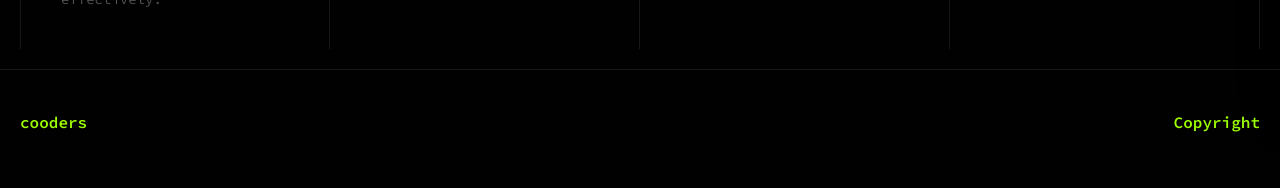
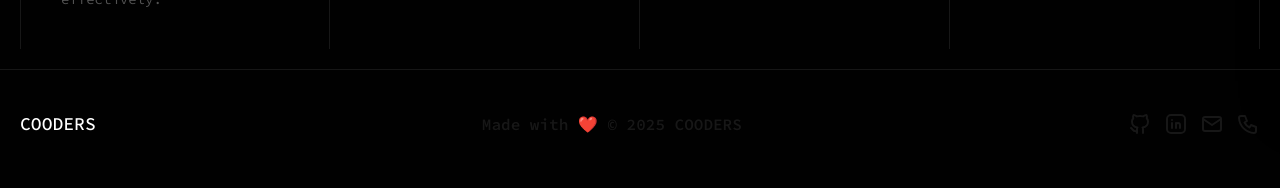
Before and after one commit to agency-cooders/agency, a Next.js app: page / in a window 1280 px wide. Shown: the part 707-895 px from the top of the page. Built offline with nearby package versions, Linux system fonts and the light colour scheme.

Commit message:
Updated the Footer Section

```diff
--- a/src/components/Footer.jsx
+++ b/src/components/Footer.jsx
@@ -1,13 +1,26 @@
 import ContentArea from "@/elements/ContentArea";
+import NavItem from "@/elements/NavItem";
+import {
+  IconBrandGithub,
+  IconBrandLinkedin,
+  IconMail,
+  IconPhone,
+} from "@tabler/icons-react";
 import React from "react";
 
 const Footer = () => {
   return (
     <section className="border-t-1 border-t-overlay">
       <ContentArea>
-        <footer className="flex items-center justify-between text-primary pt-10 font-semibold">
-          <p>cooders</p>
-          <p>Copyright</p>
+        <footer className="flex items-center justify-between pt-10 font-semibold">
+          <NavItem content="cooders" />
+          <p>Made with ❤️ &copy; 2025 COODERS</p>
+          <div className="flex items-center gap-3">
+            <IconBrandGithub className="hover:text-primary cursor-pointer" />
+            <IconBrandLinkedin className="hover:text-primary cursor-pointer" />
+            <IconMail className="hover:text-primary cursor-pointer" />
+            <IconPhone className="hover:text-primary cursor-pointer" />
+          </div>
         </footer>
       </ContentArea>
     </section>
```
